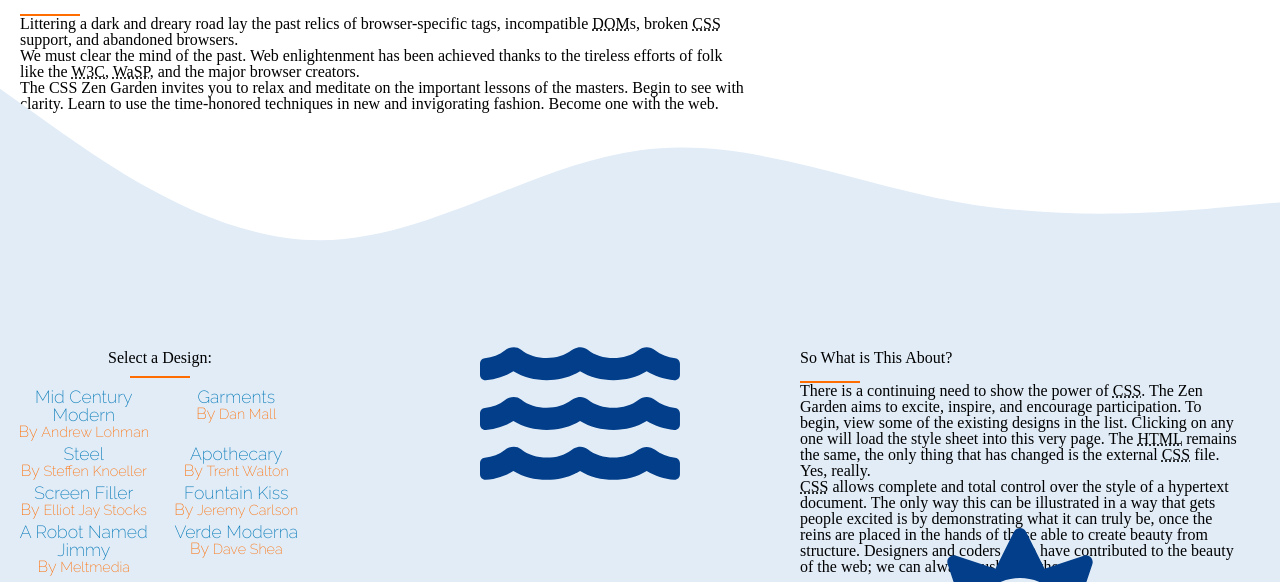
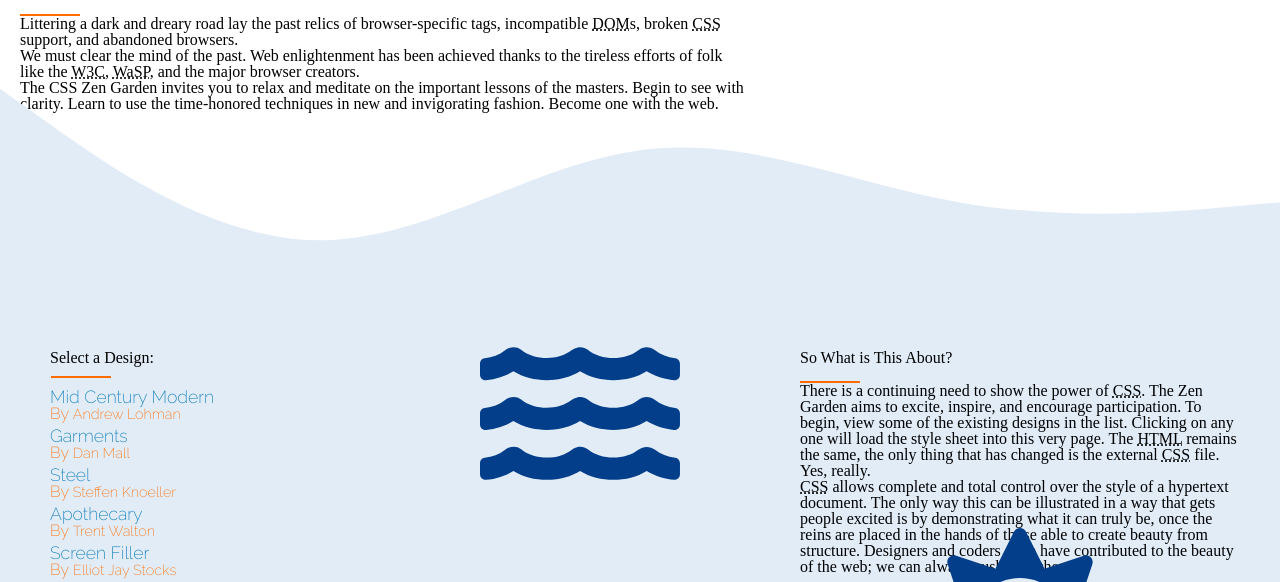
Before and after one commit to AustinJacobs/csszengarden_project, a website built with Parcel: page src/index.html in a window 1280 px wide. Shown: the part 200-782 px from the top of the page. Built offline with nearby package versions, Linux system fonts and the light colour scheme; a web font is replaced by a local one.

Commit message:
fixed large view design contents

```diff
--- a/src/scss/styles.scss
+++ b/src/scss/styles.scss
@@ -443,6 +443,32 @@ body {
                 }
             }
 
+
+            @include for-tablet-landscape-up {
+                h3 {
+                    text-align: left;
+                    margin: 0;
+                    margin-left: $quad-margin;
+                }
+
+                h3::after {
+                    @include hr;
+                    margin-left: 1px;
+                    margin-top: $base-margin;
+                    margin-bottom: $base-margin;
+                }
+
+                nav ul {
+                    grid-template-columns: 1fr;
+                    gap: 5px;
+                    justify-items: start;
+                    margin-left: $quad-margin;
+
+                    li {
+                        text-align: left;
+                    }
+                }
+            }
         }
 
         .design-archives {
```
Also changed, not shown: src/scss/styles.css, 1 other file.
